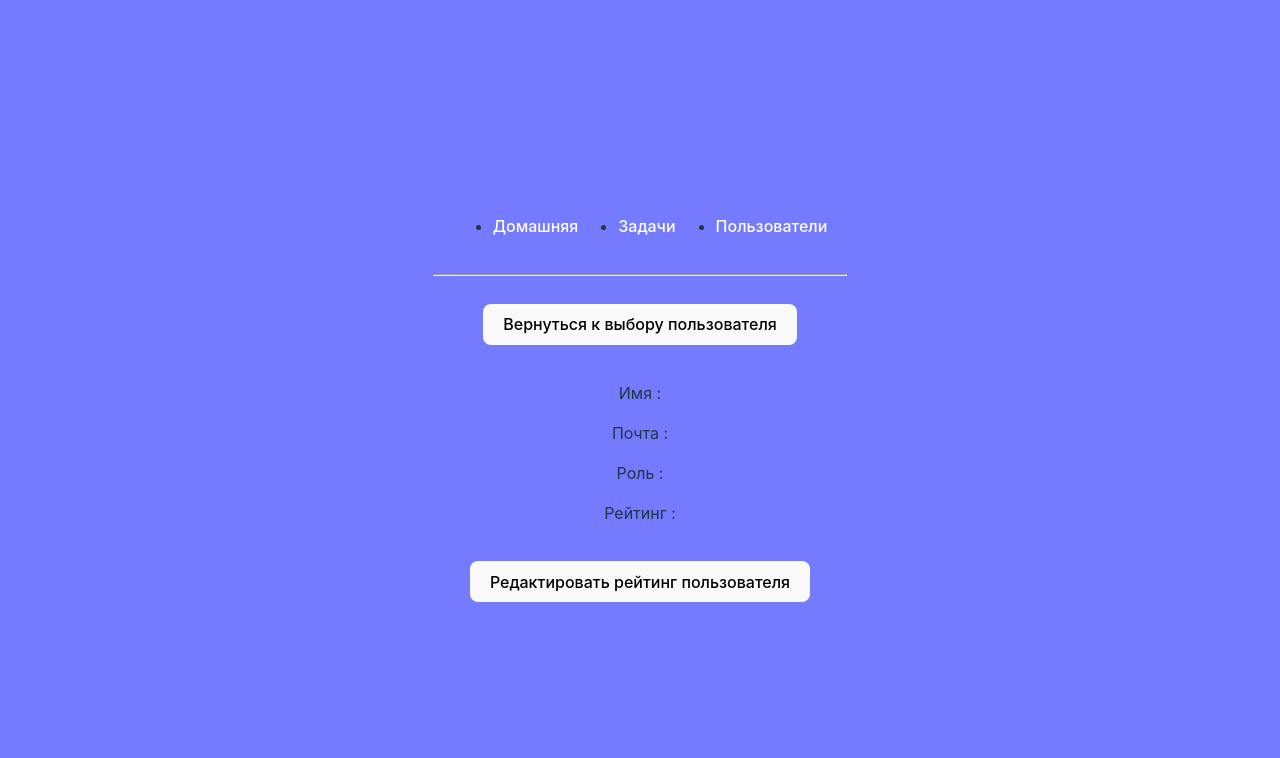
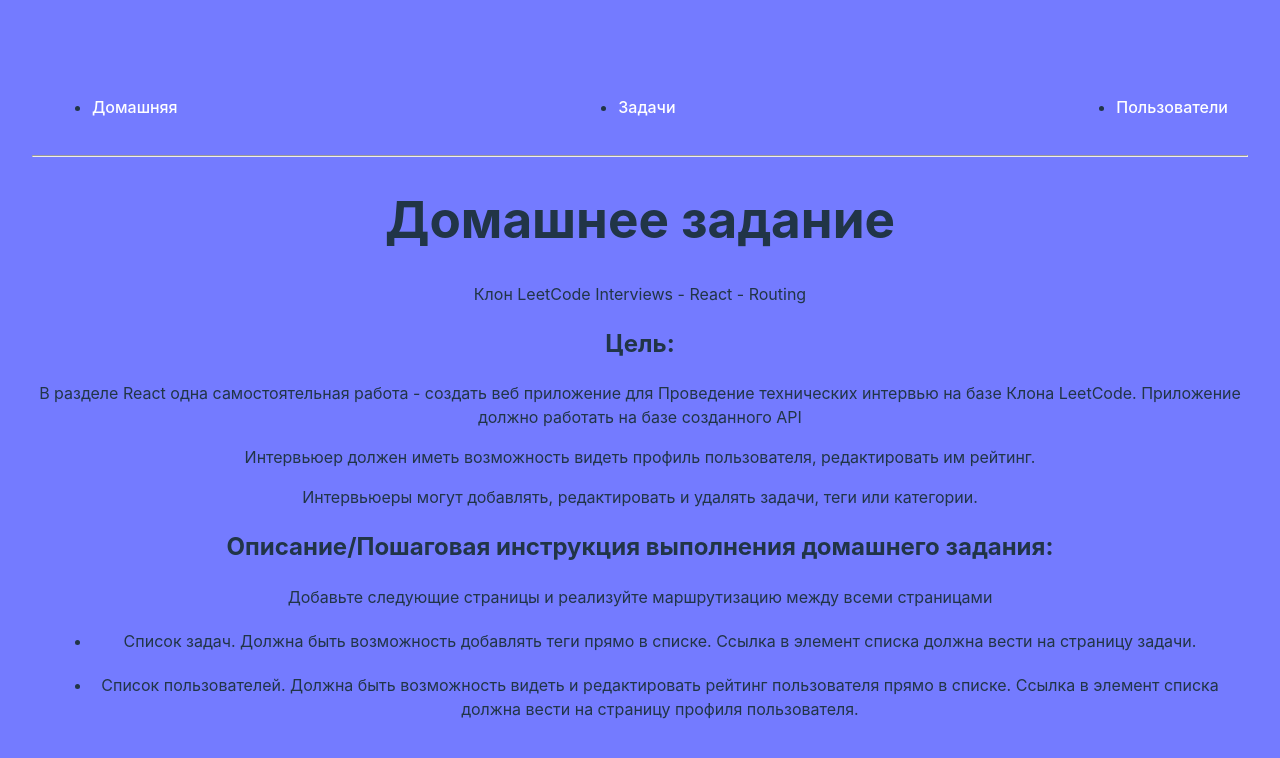
Before and after one commit to protenot/OTUS-prof-React, a React (Vite) app: page / in a window 1280 px wide. Shown: the top 758 px of the page. Built offline with nearby package versions, Linux system fonts and the light colour scheme.

Commit message:
add Home page

```diff
--- a/src/App.tsx
+++ b/src/App.tsx
@@ -1,6 +1,6 @@
 //import React from "react";
 import { BrowserRouter, Routes, Route, Link } from "react-router-dom";
-
+import Home from "./components/Home";
 import TaskList from "./components/TaskList";
 import UserItem from "./components/User";
 import "./App.css";
@@ -27,7 +27,7 @@ function App() {
         </nav>
         <hr />
         <Routes>
-          <Route path="/" element={<UserItem />} />
+          <Route path="/" element={<Home />} />
           <Route path="/tasks" element={<TaskList />} />
           <Route path="/tasks/:id" element={<TaskItem />} />
           <Route path="/users" element={<UsersList />} />
--- /dev/null
+++ b/src/components/Home.tsx
@@ -0,0 +1,20 @@
+function Home(){
+
+    return(
+    <div>
+        <h1>Домашнее задание</h1>
+        <p>Клон LeetCode Interviews - React - Routing</p>
+        <h2>Цель:</h2>
+        <p>В разделе React одна самостоятельная работа - создать веб приложение для Проведение технических интервью на базе Клона LeetCode. Приложение должно работать на базе созданного API</p>
+        <p>Интервьюер должен иметь возможность видеть профиль пользователя, редактировать им рейтинг.</p>
+        <p>Интервьюеры могут добавлять, редактировать и удалять задачи, теги или категории.</p>
+        <h2>Описание/Пошаговая инструкция выполнения домашнего задания:</h2>
+        <p>Добавьте следующие страницы и реализуйте маршрутизацию между всеми страницами</p>
+        <ul>
+            <li>Список задач. Должна быть возможность добавлять теги прямо в списке. Ссылка в элемент списка должна вести на страницу задачи.</li>
+            <li>Список пользователей. Должна быть возможность видеть и редактировать рейтинг пользователя прямо в списке. Ссылка в элемент списка должна вести на страницу профиля пользователя.</li>
+        </ul>
+    </div>)
+}
+
+export default Home
--- a/src/components/TaskList.tsx
+++ b/src/components/TaskList.tsx
@@ -55,11 +55,12 @@ function TaskList() {
                 type="text"
                 value={editingTagValue}
                 onChange={(e) => setEditingTagValue(e.target.value)}
-                onKeyDown={(e) => {
+                /* onKeyDown={(e) => {
                   if (e.key === "Enter") {
                     handleEditingTag(task.id, editingTagValue);
+                    console.log('editingTagValue',editingTagValue)
                   }
-                }}
+                }} */
 
               />
 
--- a/src/components/UserList.tsx
+++ b/src/components/UserList.tsx
@@ -20,9 +20,9 @@ const handleChoseButton = (userId: string) => {
 
   const handleEditingRating = (userId:string, newRating:number)=>{
     setUsers((prevUsers)=>prevUsers.map((user)=>
-    user.id === userId ? {...user, raiting:newRating}: user,
-   console.log ('newRating',newRating)
-   //console.log ('user',users)
+    user.id === userId ? {...user, rating:newRating}: user,
+   console.log ('newRating',newRating,'userId', userId,)
+   //console.log ()
     ))
     setEditingRatingUserId(null);
    setEditingRatingValue(0)
@@ -53,17 +53,19 @@ return(
                         type="text"
                         value={editingRatingValue}
                         onChange={(e) => {setEditingRatingValue(+e.target.value); console.log(e.target.value,e.target.value)}}
-                        onKeyDown={(e) => {
+                        /* onKeyDown={(e) => {
                         if (e.key === "Enter") {
                         handleEditingRating(user.id, editingRatingValue);
-                  }
-                }}
+
+                      }
+                }} */
 
               />
                <Button
                 text="Сохранить"
                 onClick={() => {
                   handleEditingRating(user.id, editingRatingValue);
+                  console.log('editingRatingValue',editingRatingValue)
                 }}
               />
 
```
